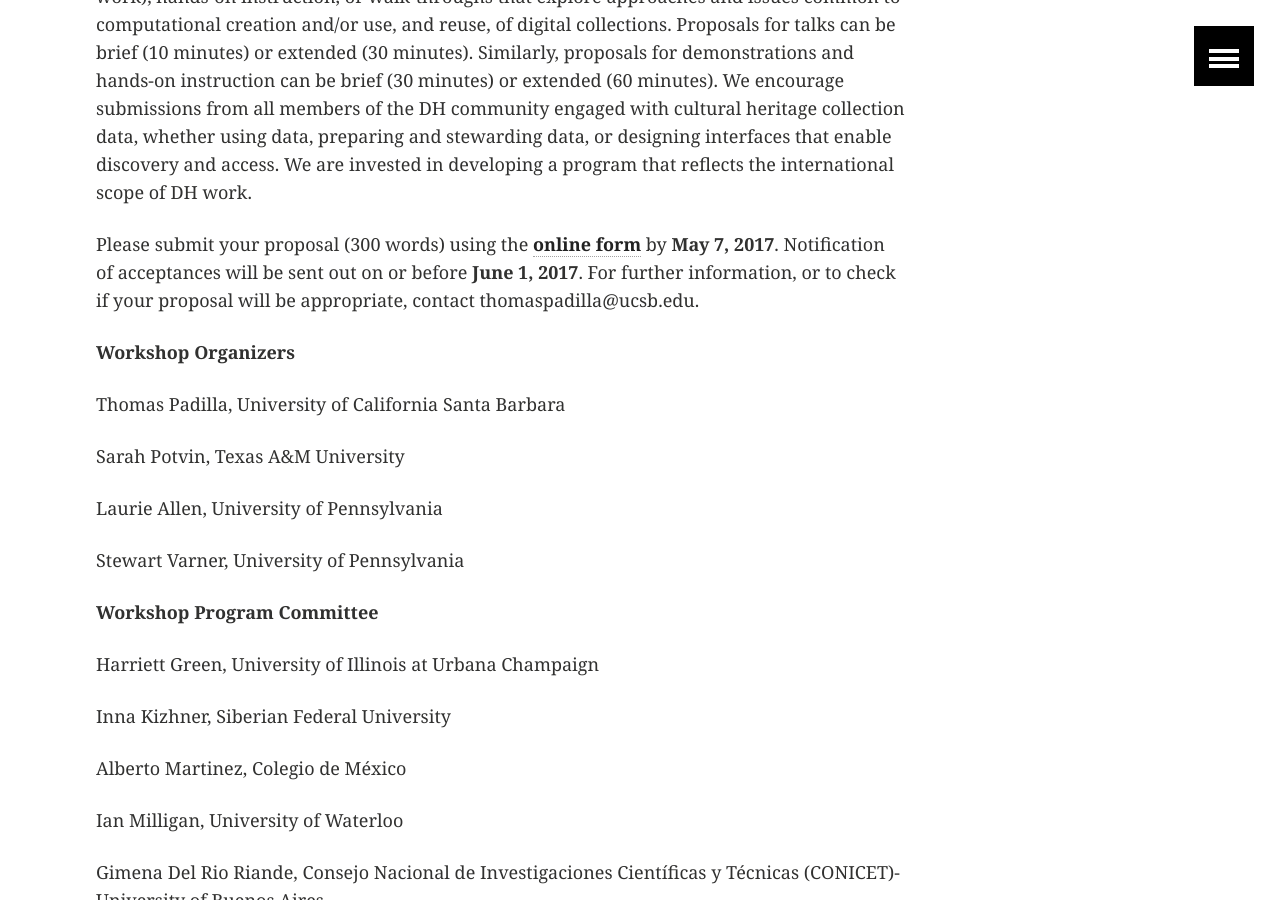
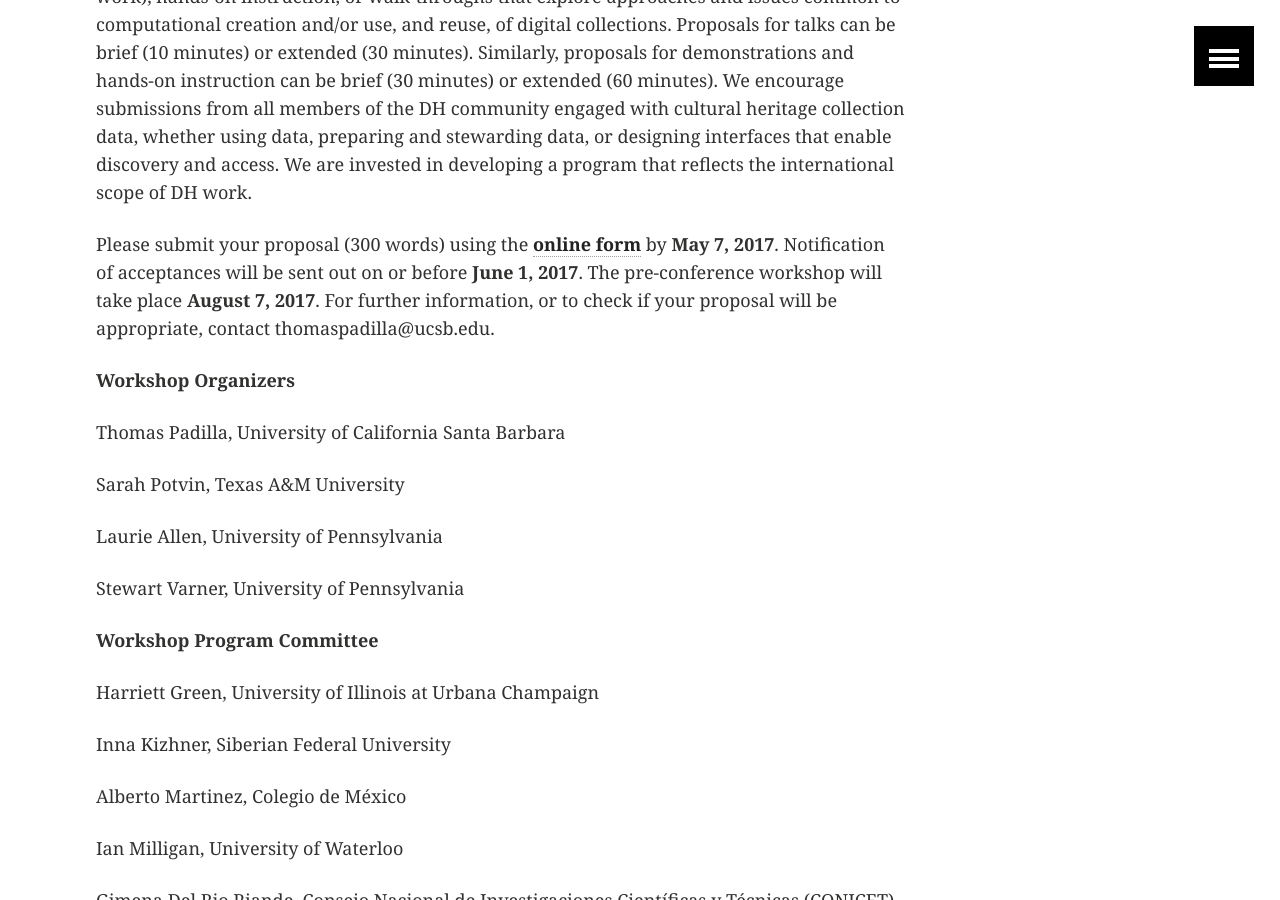
Before and after one commit to collectionsasdata/collectionsasdata.github.io, a Jekyll site: the page built from _posts/2017-4-7-dh2017.markdown, in a window 1280 px wide and 900 px high, scrolled down 1021 px. Built offline with Jekyll 4.4.1, drawn with Linux system fonts in a browser that asks for light colours.

Commit message:
Update 2017-4-7-dh2017.markdown

```diff
--- a/_posts/2017-4-7-dh2017.markdown
+++ b/_posts/2017-4-7-dh2017.markdown
@@ -14,7 +14,7 @@
 
 We seek proposals for talks, demonstrations (of projects, collections, tools, datasets, or other work), hands-on instruction, or walk-throughs that explore approaches and issues common to computational creation and/or use, and reuse, of digital collections. Proposals for talks can be brief (10 minutes) or extended (30 minutes). Similarly, proposals for demonstrations and hands-on instruction can be brief (30 minutes) or extended (60 minutes). We encourage submissions from all members of the DH community engaged with cultural heritage collection data, whether using data, preparing and stewarding data, or designing interfaces that enable discovery and access. We are invested in developing a program that reflects the international scope of DH work.
 
-Please submit your proposal (300 words) using the [**online form**](https://docs.google.com/forms/d/e/1FAIpQLSdclk_cCq8bXc5R5iEYFqiksCQrjm1b-5WPOKReglWk6plhQg/viewform?usp=sf_link) by **May 7, 2017**. Notification of acceptances will be sent out on or before **June 1, 2017**. For further information, or to check if your proposal will be appropriate, contact thomaspadilla@ucsb.edu.
+Please submit your proposal (300 words) using the [**online form**](https://docs.google.com/forms/d/e/1FAIpQLSdclk_cCq8bXc5R5iEYFqiksCQrjm1b-5WPOKReglWk6plhQg/viewform?usp=sf_link) by **May 7, 2017**. Notification of acceptances will be sent out on or before **June 1, 2017**. The pre-conference workshop will take place **August 7, 2017**. For further information, or to check if your proposal will be appropriate, contact thomaspadilla@ucsb.edu.
 
 **Workshop Organizers**
 
```
